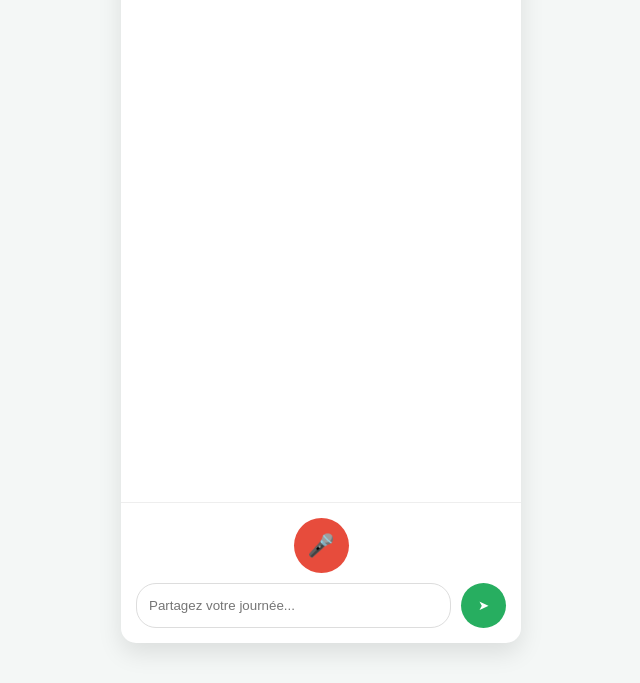
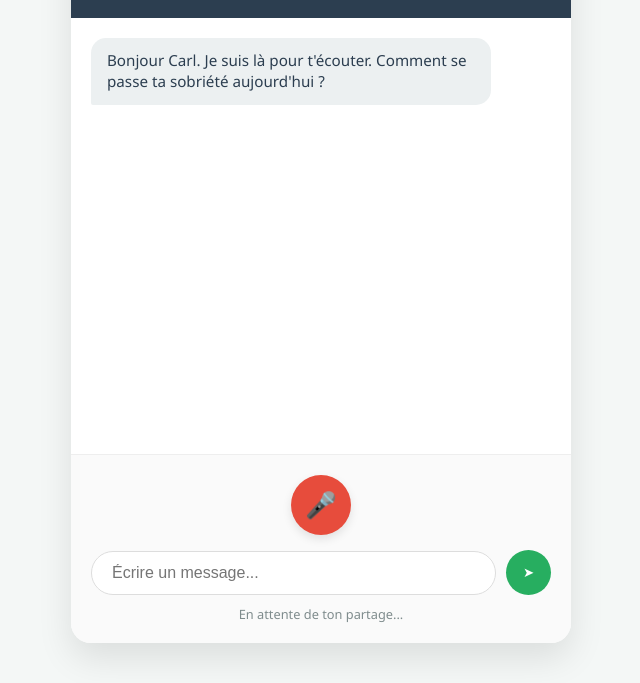
Before and after one commit to LZ964/AI-sponsor, a website: page index.html in a window 1280 px wide. Shown: the part 117-800 px from the top of the page, without its empty margins (319-959 px from the left). Drawn offline with Linux system fonts and the light colour scheme.

```diff
--- a/index.html
+++ b/index.html
@@ -2,85 +2,246 @@
 <html lang="fr">
 <head>
     <meta charset="UTF-8">
-    <title>AI Sponsor</title>
+    <meta name="viewport" content="width=device-width, initial-scale=1.0">
+    <title>AI Sponsor - 12 Steps Program</title>
     <style>
-        body { font-family: 'Segoe UI', sans-serif; background: #f4f7f6; display: flex; justify-content: center; align-items: center; height: 100vh; margin: 0; }
-        .app { width: 100%; max-width: 400px; height: 90vh; background: white; border-radius: 15px; display: flex; flex-direction: column; box-shadow: 0 10px 25px rgba(0,0,0,0.1); }
-        .header { background: #2c3e50; color: white; padding: 15px; text-align: center; border-radius: 15px 15px 0 0; }
-        #chat { flex: 1; overflow-y: auto; padding: 15px; display: flex; flex-direction: column; gap: 10px; }
-        .bubble { padding: 12px; border-radius: 12px; font-size: 15px; max-width: 85%; word-wrap: break-word; line-height: 1.4; }
-        .user { background: #3498db; color: white; align-self: flex-end; border-bottom-right-radius: 2px; }
-        .ai { background: #ecf0f1; color: #2c3e50; align-self: flex-start; border-bottom-left-radius: 2px; }
-        .footer { padding: 15px; border-top: 1px solid #eee; display: flex; flex-direction: column; gap: 10px; }
-        .row { display: flex; gap: 10px; }
-        input { flex: 1; padding: 12px; border-radius: 20px; border: 1px solid #ddd; outline: none; }
-        button { border: none; cursor: pointer; border-radius: 50%; width: 45px; height: 45px; transition: 0.2s; }
-        button:hover { opacity: 0.8; }
-        .btn-mic { background: #e74c3c; color: white; margin: 0 auto; width: 55px; height: 55px; font-size: 22px; }
-        .btn-mic.active { animation: pulse 1.2s infinite; background: #c0392b; }
-        @keyframes pulse { 0% { transform: scale(1); } 50% { transform: scale(1.1); } 100% { transform: scale(1); } }
+        :root {
+            --primary: #2c3e50;
+            --accent: #e74c3c;
+            --success: #27ae60;
+            --user-blue: #3498db;
+            --ai-gray: #ecf0f1;
+            --bg: #f4f7f6;
+        }
+
+        body {
+            font-family: 'Segoe UI', Tahoma, Geneva, Verdana, sans-serif;
+            background-color: var(--bg);
+            margin: 0;
+            display: flex;
+            justify-content: center;
+            align-items: center;
+            height: 100vh;
+        }
+
+        .app-container {
+            width: 100%;
+            max-width: 500px;
+            height: 90vh;
+            background: white;
+            border-radius: 20px;
+            box-shadow: 0 15px 35px rgba(0,0,0,0.1);
+            display: flex;
+            flex-direction: column;
+            overflow: hidden;
+        }
+
+        .header {
+            background: var(--primary);
+            color: white;
+            padding: 20px;
+            text-align: center;
+        }
+
+        #chat-window {
+            flex: 1;
+            overflow-y: auto;
+            padding: 20px;
+            display: flex;
+            flex-direction: column;
+            gap: 15px;
+        }
+
+        .bubble {
+            padding: 12px 16px;
+            border-radius: 15px;
+            font-size: 0.95rem;
+            line-height: 1.4;
+            max-width: 80%;
+            word-wrap: break-word;
+        }
+
+        .user {
+            background: var(--user-blue);
+            color: white;
+            align-self: flex-end;
+            border-bottom-right-radius: 2px;
+        }
+
+        .ai {
+            background: var(--ai-gray);
+            color: var(--primary);
+            align-self: flex-start;
+            border-bottom-left-radius: 2px;
+        }
+
+        .controls {
+            padding: 20px;
+            border-top: 1px solid #eee;
+            background: #fafafa;
+        }
+
+        .btn-row {
+            display: flex;
+            align-items: center;
+            gap: 10px;
+        }
+
+        input[type="text"] {
+            flex: 1;
+            padding: 12px 20px;
+            border: 1px solid #ddd;
+            border-radius: 25px;
+            outline: none;
+            font-size: 1rem;
+        }
+
+        button {
+            border: none;
+            cursor: pointer;
+            display: flex;
+            align-items: center;
+            justify-content: center;
+            transition: 0.3s;
+        }
+
+        .btn-mic {
+            width: 60px;
+            height: 60px;
+            background: var(--accent);
+            color: white;
+            border-radius: 50%;
+            font-size: 1.6rem;
+            margin: 0 auto 15px auto;
+            box-shadow: 0 4px 10px rgba(0,0,0,0.1);
+        }
+
+        .btn-mic.recording {
+            animation: pulse 1.5s infinite;
+            background: #c0392b;
+        }
+
+        .btn-send {
+            width: 45px;
+            height: 45px;
+            background: var(--success);
+            color: white;
+            border-radius: 50%;
+        }
+
+        @keyframes pulse {
+            0% { transform: scale(1); box-shadow: 0 0 0 0 rgba(231, 76, 60, 0.7); }
+            70% { transform: scale(1.1); box-shadow: 0 0 0 10px rgba(231, 76, 60, 0); }
+            100% { transform: scale(1); box-shadow: 0 0 0 0 rgba(231, 76, 60, 0); }
+        }
+
+        #status {
+            text-align: center;
+            font-size: 0.8rem;
+            color: #7f8c8d;
+            margin-top: 10px;
+        }
     </style>
 </head>
 <body>
-<div class="app">
-    <div class="header"><strong>AI Sponsor</strong></div>
-    <div id="chat"></div>
-    <div class="footer">
+
+<div class="app-container">
+    <div class="header">
+        <h2 style="margin:0">AI Sponsor</h2>
+        <small>Accompagnement Sobriété</small>
+    </div>
+
+    <div id="chat-window">
+        <div class="bubble ai">Bonjour Carl. Je suis là pour t'écouter. Comment se passe ta sobriété aujourd'hui ?</div>
+    </div>
+
+    <div class="controls">
         <button id="micBtn" class="btn-mic" onclick="toggleRecording()">🎤</button>
-        <div class="row">
-            <input type="text" id="textInput" placeholder="Partagez votre journée..." onkeypress="if(event.key==='Enter') sendText()">
-            <button style="background: #27ae60; color: white;" onclick="sendText()">➤</button>
+        <div class="btn-row">
+            <input type="text" id="textInput" placeholder="Écrire un message..." onkeypress="if(event.key==='Enter') sendText()">
+            <button class="btn-send" onclick="sendText()">➤</button>
         </div>
+        <div id="status">En attente de ton partage...</div>
     </div>
 </div>
 
 <script>
     let mediaRecorder;
     let audioChunks = [];
-    const API_URL = "";
+    const chatWindow = document.getElementById('chat-window');
+    const statusText = document.getElementById('status');
+
+    // URL vers ton backend FastAPI
+    const API_URL = "http://127.0.0.1:8000";
 
     async function toggleRecording() {
         const btn = document.getElementById('micBtn');
+
         if (!mediaRecorder || mediaRecorder.state === "inactive") {
             try {
                 const stream = await navigator.mediaDevices.getUserMedia({ audio: true });
                 mediaRecorder = new MediaRecorder(stream);
                 audioChunks = [];
+
                 mediaRecorder.ondataavailable = e => audioChunks.push(e.data);
-                mediaRecorder.onstop = sendVoice;
+                mediaRecorder.onstop = sendVoiceData;
+
                 mediaRecorder.start();
+                btn.classList.add('recording');
                 btn.innerText = "⏹";
-                btn.classList.add('active');
-            } catch (err) { alert("Microphone non autorisé"); }
+                statusText.innerText = "Je t'écoute attentivement...";
+            } catch (err) {
+                console.error("Microphone inaccessible:", err);
+                statusText.innerText = "Erreur micro (vérifiez les permissions).";
+            }
         } else {
             mediaRecorder.stop();
+            btn.classList.remove('recording');
             btn.innerText = "🎤";
-            btn.classList.remove('active');
+            statusText.innerText = "Je réfléchis à ce que tu m'as dit...";
         }
     }
 
-    async function sendVoice() {
+    async function sendVoiceData() {
         const blob = new Blob(audioChunks, { type: 'audio/webm' });
         const formData = new FormData();
         formData.append('file', blob);
+
         try {
-            const res = await fetch(`${API_URL}/voice-chat`, { method: 'POST', body: formData });
+            const res = await fetch(`${API_URL}/voice-chat`, {
+                method: 'POST',
+                body: formData
+            });
             const data = await res.json();
-            addMsg("Moi : " + (data.transcript || "Audio"), 'user');
-            addMsg(data.response, 'ai');
+
+            // Gestion de l'affichage (évite le undefined)
+            const userTxt = data.transcript || "Message vocal reçu";
+            const aiTxt = data.response || data.detail || JSON.stringify(data);
+
+            addMessage("Moi : " + userTxt, 'user');
+            addMessage(aiTxt, 'ai');
+
+            // Lecture audio si disponible
             if (data.audio_url) {
-                const audio = new Audio(API_URL + data.audio_url);
-                audio.play();
+                const audio = new Audio(`${API_URL}${data.audio_url}`);
+                audio.play().catch(e => console.log("Lecture audio bloquée ou erreur:", e));
             }
-        } catch (e) { addMsg("Erreur de connexion", 'ai'); }
+            statusText.innerText = "Check-in terminé.";
+        } catch (err) {
+            console.error(err);
+            statusText.innerText = "Erreur de connexion au parrain.";
+        }
     }
 
     async function sendText() {
         const input = document.getElementById('textInput');
         const msg = input.value.trim();
         if (!msg) return;
-        addMsg(msg, 'user');
+
+        addMessage(msg, 'user');
         input.value = '';
+        statusText.innerText = "Réflexion...";
+
         try {
             const res = await fetch(`${API_URL}/chat`, {
                 method: 'POST',
@@ -88,17 +249,25 @@
                 body: JSON.stringify({ message: msg })
             });
             const data = await res.json();
-            addMsg(data.response, 'ai');
-        } catch (e) { addMsg("Serveur indisponible", 'ai'); }
+
+            // Gestion de l'affichage (évite le undefined)
+            const aiTxt = data.response || data.detail || JSON.stringify(data);
+
+            addMessage(aiTxt, 'ai');
+            statusText.innerText = "Prêt.";
+        } catch (err) {
+            statusText.innerText = "Le serveur ne répond pas.";
+        }
     }
 
-    function addMsg(txt, role) {
+    function addMessage(text, role) {
         const div = document.createElement('div');
         div.className = `bubble ${role}`;
-        div.innerText = txt;
-        document.getElementById('chat').appendChild(div);
-        document.getElementById('chat').scrollTop = document.getElementById('chat').scrollHeight;
+        div.innerText = text;
+        chatWindow.appendChild(div);
+        chatWindow.scrollTop = chatWindow.scrollHeight;
     }
 </script>
+
 </body>
 </html>
```
Also changed, not shown: 1 other file.
